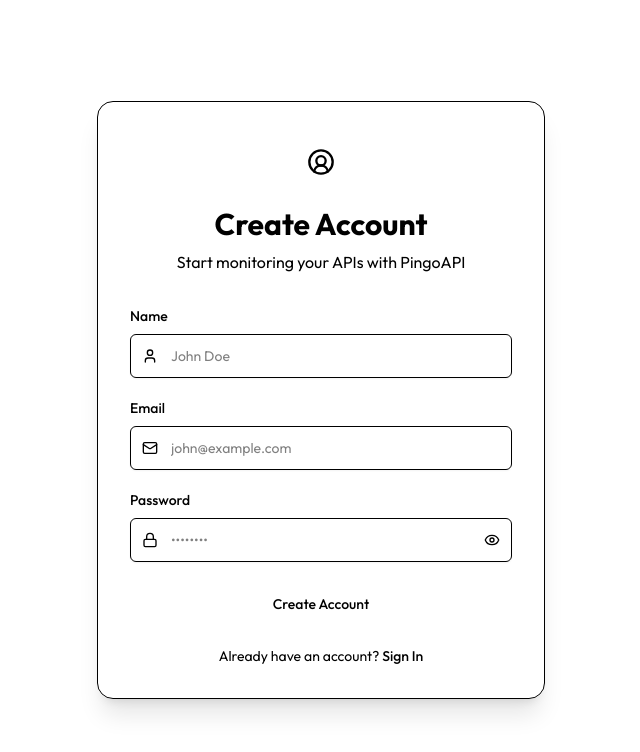
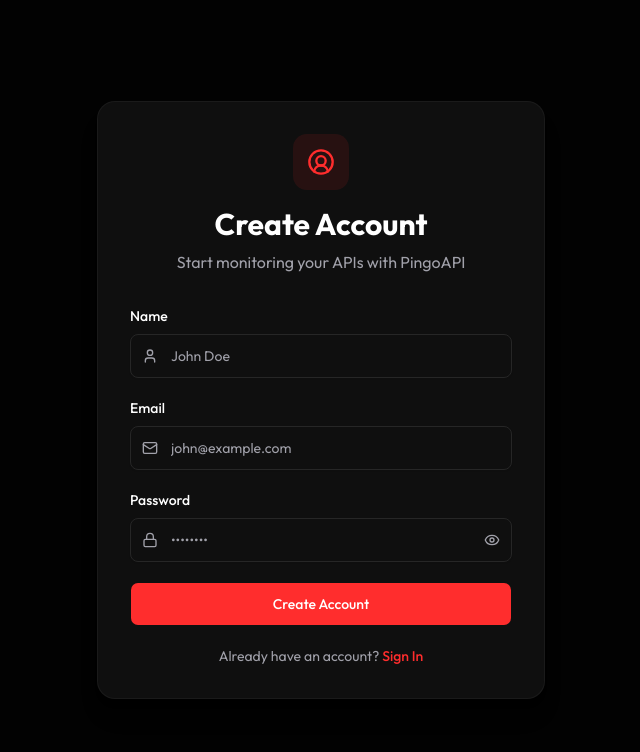
Before and after one commit to SyedShahulAhmed/PingoAPI, a Next.js app: page /signup in a window 1280 px wide. Shown: the top 752 px of the page, without its empty margins (319-959 px from the left). Built offline with nearby package versions, Linux system fonts and the light colour scheme.

Commit message:
Add : Global Css and shadcdn tailwind css configurer

```diff
--- a/src/styles/globals.css
+++ b/src/styles/globals.css
@@ -1 +1,142 @@
 @import "tailwindcss";
+@import "tw-animate-css";
+@import "shadcn/tailwind.css";
+
+@custom-variant dark (&:is(.dark *));
+
+@theme inline {
+  --font-heading: var(--font-sans);
+  --font-sans: var(--font-sans);
+  --color-sidebar-ring: var(--sidebar-ring);
+  --color-sidebar-border: var(--sidebar-border);
+  --color-sidebar-accent-foreground: var(--sidebar-accent-foreground);
+  --color-sidebar-accent: var(--sidebar-accent);
+  --color-sidebar-primary-foreground: var(--sidebar-primary-foreground);
+  --color-sidebar-primary: var(--sidebar-primary);
+  --color-sidebar-foreground: var(--sidebar-foreground);
+  --color-sidebar: var(--sidebar);
+  --color-chart-5: var(--chart-5);
+  --color-chart-4: var(--chart-4);
+  --color-chart-3: var(--chart-3);
+  --color-chart-2: var(--chart-2);
+  --color-chart-1: var(--chart-1);
+  --color-ring: var(--ring);
+  --color-input: var(--input);
+  --color-border: var(--border);
+  --color-destructive: var(--destructive);
+  --color-accent-foreground: var(--accent-foreground);
+  --color-accent: var(--accent);
+  --color-muted-foreground: var(--muted-foreground);
+  --color-muted: var(--muted);
+  --color-secondary-foreground: var(--secondary-foreground);
+  --color-secondary: var(--secondary);
+  --color-primary-foreground: var(--primary-foreground);
+  --color-primary: var(--primary);
+  --color-popover-foreground: var(--popover-foreground);
+  --color-popover: var(--popover);
+  --color-card-foreground: var(--card-foreground);
+  --color-card: var(--card);
+  --color-foreground: var(--foreground);
+  --color-background: var(--background);
+  --radius-sm: calc(var(--radius) * 0.6);
+  --radius-md: calc(var(--radius) * 0.8);
+  --radius-lg: var(--radius);
+  --radius-xl: calc(var(--radius) * 1.4);
+  --radius-2xl: calc(var(--radius) * 1.8);
+  --radius-3xl: calc(var(--radius) * 2.2);
+  --radius-4xl: calc(var(--radius) * 2.6);
+}
+
+:root {
+  --background: #020202;
+  --foreground: #ffffff;
+
+  --card: #0f0f0f;
+  --card-foreground: #ffffff;
+
+  --popover: #0f0f0f;
+  --popover-foreground: #ffffff;
+
+  --primary: #ff2d2d;
+  --primary-foreground: #ffffff;
+
+  --secondary: #171717;
+  --secondary-foreground: #ffffff;
+
+  --muted: #171717;
+  --muted-foreground: #a1a1aa;
+
+  --accent: #ff2d2d;
+  --accent-foreground: #ffffff;
+
+  --destructive: #ff2d2d;
+
+  --border: #262626;
+  --input: #262626;
+  --ring: #ff2d2d;
+
+  --sidebar: #0a0a0a;
+  --sidebar-foreground: #ffffff;
+  --sidebar-primary: #ff2d2d;
+  --sidebar-primary-foreground: #ffffff;
+  --sidebar-accent: #171717;
+  --sidebar-accent-foreground: #ffffff;
+  --sidebar-border: #262626;
+  --sidebar-ring: #ff2d2d;
+
+  --radius: 0.625rem;
+}
+
+.dark {
+  --background: #020202;
+  --foreground: #ffffff;
+
+  --card: #0f0f0f;
+  --card-foreground: #ffffff;
+
+  --popover: #0f0f0f;
+  --popover-foreground: #ffffff;
+
+  --primary: #ff2d2d;
+  --primary-foreground: #ffffff;
+
+  --secondary: #171717;
+  --secondary-foreground: #ffffff;
+
+  --muted: #171717;
+  --muted-foreground: #a1a1aa;
+
+  --accent: #ff2d2d;
+  --accent-foreground: #ffffff;
+
+  --destructive: #ff2d2d;
+
+  --border: #262626;
+  --input: #262626;
+  --ring: #ff2d2d;
+
+  --sidebar: #0a0a0a;
+  --sidebar-foreground: #ffffff;
+  --sidebar-primary: #ff2d2d;
+  --sidebar-primary-foreground: #ffffff;
+  --sidebar-accent: #171717;
+  --sidebar-accent-foreground: #ffffff;
+  --sidebar-border: #262626;
+  --sidebar-ring: #ff2d2d;
+}
+
+@layer base {
+  * {
+    @apply border-border outline-ring/50;
+  }
+  body {
+    @apply bg-background text-foreground;
+  }
+  html {
+    @apply font-sans;
+  }
+}
+
+html {
+  scroll-behavior: smooth;
+}
```
